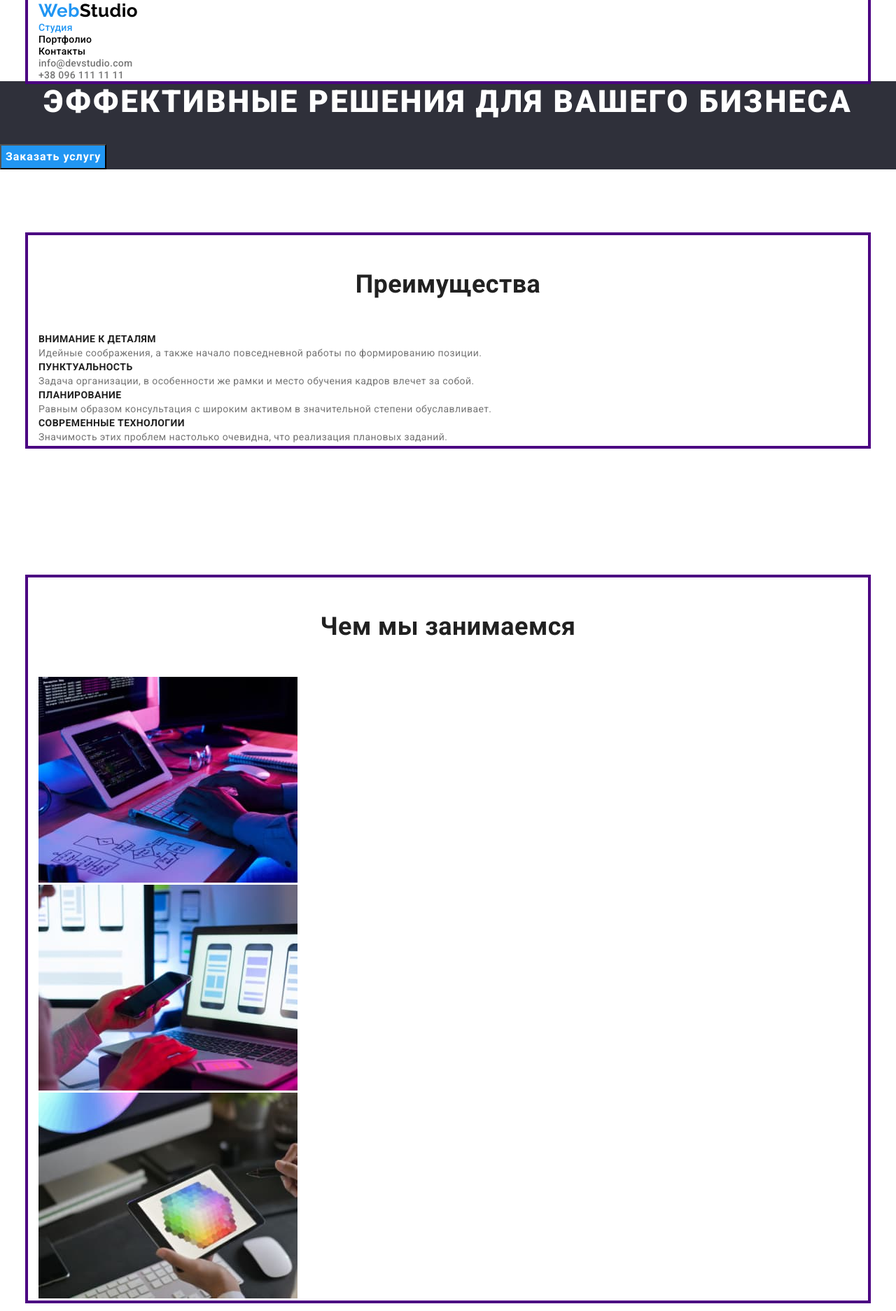
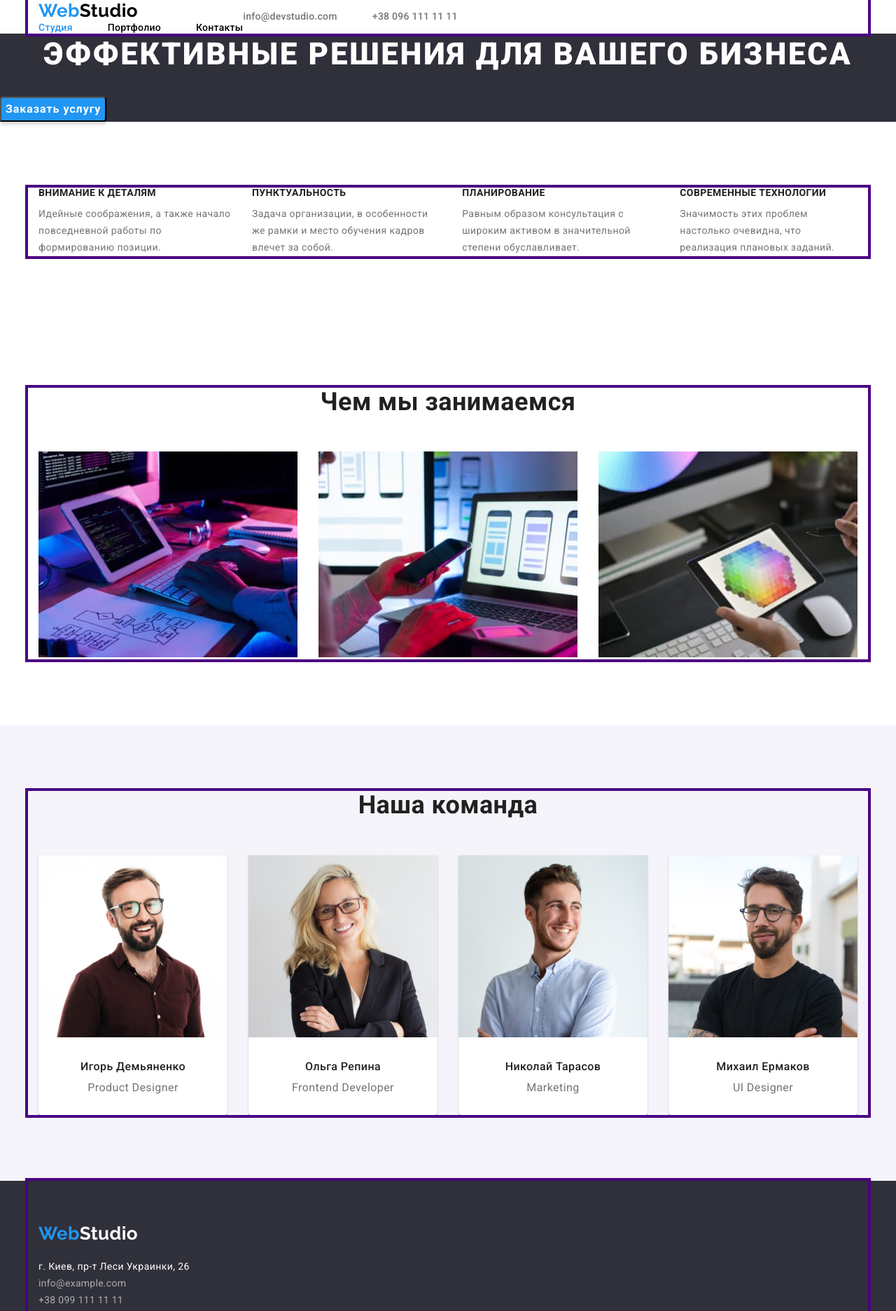
Before and after one commit to LeonidGHA/goit-markup-hw-03, a plain HTML site: page index.html in a window 1280 px wide. Shown: the top 1873 px of the page at 70% size. Drawn offline with nearby package versions, Linux system fonts and the light colour scheme.

Commit message:
add flex

```diff
--- a/css/style.css
+++ b/css/style.css
@@ -49,23 +49,16 @@ ul {
 }
 
 .section-title {
+    margin-top: 0;
+    margin-bottom: 50px;
+
     color: var(--title-tex-color);
-
-    padding: 50px;
-
     font-size: 36px;
     line-height: 1.16;
     text-align: center;
 }
 
-.subtitle {
-    color: var(--title-tex-color);
-    font-size: 14px;
-    line-height: 1.14;
-    text-transform: uppercase;
-}
-
-/* Cintainer */
+/* Container */
 
 .container {
     margin-left: auto;
@@ -78,6 +71,10 @@ ul {
 
 /* header */
 
+.container.header-nav {
+    display: flex;
+    align-items: center;
+}
 /* Logo */
 
 .logo {
@@ -97,7 +94,22 @@ ul {
 }
 
 /* Navigation */
+.header-nav {
+    display: flex;
+}
 
+.site-nav {
+    display: flex;
+
+}
+
+.site-nav .item {
+    margin-right: 50px;
+}
+
+.site-nav .item:last-child {
+    margin-right: 0;
+}
 
 .site-nav .link,
 .site-cont .link {
@@ -118,6 +130,18 @@ ul {
 }
 
 /* Contacts */
+
+.contact-header {
+    display: flex;
+}
+
+.contact-header .item {
+    margin-right: 50px;
+}
+
+.contact-header .item:last-child {
+    margin-right: 0;
+}
 
 .contact {
     color: var(--primary-text-color);
@@ -155,17 +179,19 @@ ul {
 /* Button */
 
 .button-studio {
+    display: flex;
+    align-items: center;
+    text-align: center;
+    box-shadow: 0px 4px 4px rgba(0, 0, 0, 0.15);
+    border-radius: 4px;
+
     color: var(--primary-bcg-color);
     background-color: var(--accent-color);
     font-weight: 700;
     font-size: 16px;
     line-height: 1.88;
-    display: flex;
-    align-items: center;
-    text-align: center;
     letter-spacing: 0.06em;
-}
-.button-studio {
+
     cursor: pointer;
 }
 
@@ -175,12 +201,65 @@ ul {
 }
 
 /* Преимущества */
-.advantage .text {
+.section.advantage .section-title {
+    display: none;
+}
+
+.advantage-list {
+    display: flex;
+}
+
+.advantage-list .item {
+    margin-right: 30px;
+}
+
+.advantage-list .item:last-child {
+    margin-right: 0;
+}
+
+.advantage-list .subtitle {
+    margin-bottom: 10px;
+
+    color: var(--title-tex-color);
+    font-size: 14px;
+    line-height: 1.14;
+    text-transform: uppercase;
+}
+
+.advantage-list .text {
     line-height: 1.71;
 }
 /* Услуги */
 
+.service-list {
+    display: flex;
+}
+
+.service-list .item {
+    margin-right: 30px;
+}
+
+.service-list .item:last-child {
+    margin-right: 0;
+}
+
 /* Наша Команда */
+
+.team {
+    background-color: var(--tertiary-bck-color);
+}
+
+.team-list {
+    display: flex;
+}
+
+.team-list .item {
+    margin-right: 30px;
+}
+
+.team-list .item:last-child {
+    margin-right: 0;
+}
 
 .team-card {
     display: inline-block;
@@ -189,8 +268,8 @@ ul {
     max-height: auto;
     margin-bottom: 0px;
     box-shadow: 0px 1px 3px rgba(0, 0, 0, 0.12),
-    0px 1px 1px rgba(0, 0, 0, 0.14),
-    0px 2px 1px rgba(0, 0, 0, 0.2);
+        0px 1px 1px rgba(0, 0, 0, 0.14),
+        0px 2px 1px rgba(0, 0, 0, 0.2);
     border-radius: 0px 0px 4px 4px;
     /* outline: 4px solid blueviolet; */
 }
@@ -199,10 +278,6 @@ ul {
     display: block;
     max-width: 100%;
     height: auto;
-}
-
-.team {
-    background-color: var(--tertiary-bck-color);
 }
 
 .team-title {
@@ -276,12 +351,23 @@ ul {
     display: none;
 }
 
-.filters .list {
-    margin-top: 0;
+.filters-list {
     margin-bottom: 50px;
+    display: flex;
+    justify-content: center;
 }
 
-.filters .link {
+.filters-list .item {
+    margin-right: 8px;
+}
+
+.filters-list .item:last-child {
+    margin-right: 0;
+}
+
+.filters-list .link {
+    border-radius: 4px;
+
     color: var(--title-tex-color);
     background-color: var(--tertiary-bck-color);
     font-weight: 500;
@@ -292,25 +378,38 @@ ul {
     /* outline: 4px solid blueviolet; */
 }
 
-.filters .link {
+.filters-list .link {
     cursor: pointer;
 }
 
-.filters .link:hover,
-.filters .link:focus {
+.filters-list .link:hover,
+.filters-list .link:focus {
     color: var(--primary-bcg-color);
     background-color: var(--accent-color);
 }
 
-.filters .link.current {
+.filters-list .link.current {
     color: var(--primary-bcg-color);
     background-color: var(--accent-color);
 }
 
 
 /* Projects */
-.project.list {
-    display: inline-block;
+.project-list {
+    display: flex;
+    flex-wrap: wrap;
+}
+
+.project-list .item {
+    margin-right: 30px;
+    margin-bottom: 30px;
+}
+
+.project-list .item:nth-child(3n) {
+    margin-right: 0;
+}
+
+.project-list .item:nth-last-child(-n+3) {
     margin-bottom: 0;
 }
 
@@ -319,7 +418,7 @@ ul {
     max-width: 370px;
     max-height: auto;
     margin-bottom: 0px;
-    border: 1px solid #EEEEEE;
+    border-bottom: 1px solid #EEEEEE;
     /* outline: 4px solid blueviolet; */
 }
 
--- a/index.html
+++ b/index.html
@@ -19,27 +19,27 @@
 
     <!-- Верхняя линия -->
     <header>
-        <div class="container">
+        <div class="container header-nav">
             <nav>
                 <a href="./index.html" class="logo link"><span class="accent">Web</span>Studio</a>
                 <ul class="site-nav list">
-                    <li>
+                    <li class="item">
                         <a href="./index.html" class="link current">Студия</a>
                     </li>
-                    <li>
+                    <li class="item">
                         <a href="./portfolio.html" class="link">Портфолио</a>
                     </li>
-                    <li>
+                    <li class="item">
                         <a href="" class="link">Контакты</a>
                     </li>
                 </ul>
             </nav>
 
-            <ul class="list">
-                <li>
+            <ul class="contact-header list">
+                <li class="item">
                     <a href="mailto:info@devstudio.com" class="contact link">info@devstudio.com</a>
                 </li>
-                <li>
+                <li class="item">
                     <a href="tel:+380961111111" class="contact link">+38 096 111 11 11</a>
                 </li>
             </ul>
@@ -52,27 +52,29 @@
         <!-- Шапка -->
         <section class="hero">
             <h1 class="hero-title">Эффективные решения для вашего бизнеса</h1>
-            <button type="button" class="button-studio">Заказать услугу</button>
+            <div class="button-hero">
+                <button type="button" class="button-studio item">Заказать услугу</button>
+            </div>
         </section>
 
         <!-- Преимущества -->
         <section class="section advantage">
             <div class="container">
                 <h2 class="section-title">Преимущества</h2>
-                <ul class="list">
-                    <li>
+                <ul class="advantage-list list">
+                    <li class="item">
                         <h3 class="subtitle">Внимание к деталям</h3>
                         <p class="text">Идейные соображения, а также начало повседневной работы по формированию позиции.</p>
                     </li>
-                    <li>
+                    <li class="item">
                         <h3 class="subtitle">Пунктуальность</h3>
                         <p class="text">Задача организации, в особенности же рамки и место обучения кадров влечет за собой.</p>
                     </li>
-                    <li>
+                    <li class="item">
                         <h3 class="subtitle">Планирование</h3>
                         <p class="text">Равным образом консультация с широким активом в значительной степени обуславливает.</p>
                     </li>
-                    <li>
+                    <li class="item">
                         <h3 class="subtitle">Современные технологии</h3>
                         <p class="text">Значимость этих проблем настолько очевидна, что реализация плановых заданий.</p>
                     </li>
@@ -81,19 +83,19 @@
         </section>
 
         <!-- Услуги -->
-        <section class="section amenities">
+        <section class="section service">
             <div class="container">
                 <h2 class="section-title">Чем мы занимаемся</h2>
-                <ul class="list">
-                    <li>
+                <ul class="service-list list">
+                    <li class="item">
                         <img src="./images/service1.jpg" alt="Верстка" width="370" height="294">
                     </li>
-                    <li>
+                    <li class="item">
                         <img src="./images/service2.jpg" alt="Адаптация" width="370" height="294">
                     </li>
                     <li>
                         <img src="./images/service3.jpg" alt="Дизайн" width="370" height="294">
-                    </li>
+                    </li class="item">
                 </ul>
             </div>
         </section>
@@ -102,28 +104,28 @@
         <section class="section team">
             <div class="container">
                 <h2 class="section-title">Наша команда</h2>
-                <ul class="list">
-                    <li>
+                <ul class="team-list list">
+                    <li class="item">
                         <div class="team-card"><img src="./images/photo1.jpg" alt="Фото Игоря Демьяненко" width="270" height="260">
                             <h3 class="team-title">Игорь Демьяненко</h3>
                             <p class="team-text">Product Designer</p>
                         </div>
                     </li>
-                    <li>
+                    <li class="item">
                         <div class="team-card">
                             <img src="./images/photo2.jpg" alt="Фото Ольги Репиной" width="270" height="260">
                             <h3 class="team-title">Ольга Репина</h3>
                             <p class="team-text">Frontend Developer</p>
                         </div>
                     </li>
-                    <li>
+                    <li class="item">
                         <div class="team-card">
                             <img src="./images/photo3.jpg" alt="Фото Николая Тарасова" width="270" height="260">
                             <h3 class="team-title">Николай Тарасов</h3>
                             <p class="team-text">Marketing</p>
                         </div>
                     </li>
-                    <li>
+                    <li class="item">
                         <div class="team-card">
                             <img src="./images/photo4.jpg" alt="Фото Михаила Ермакова" width="270" height="260">
                             <h3 class="team-title">Михаил Ермаков</h3>
```
Also changed, not shown: portfolio.html (+21 -21 lines).
